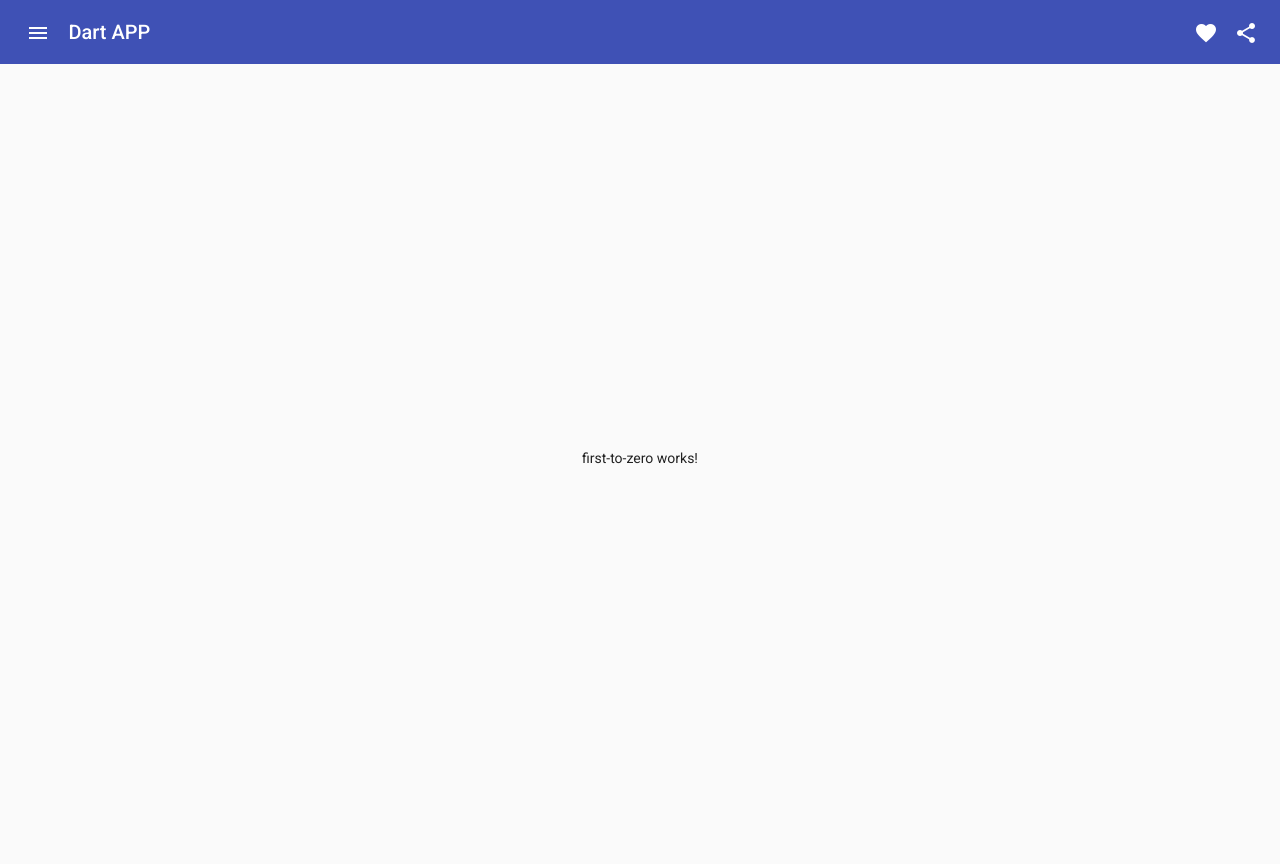
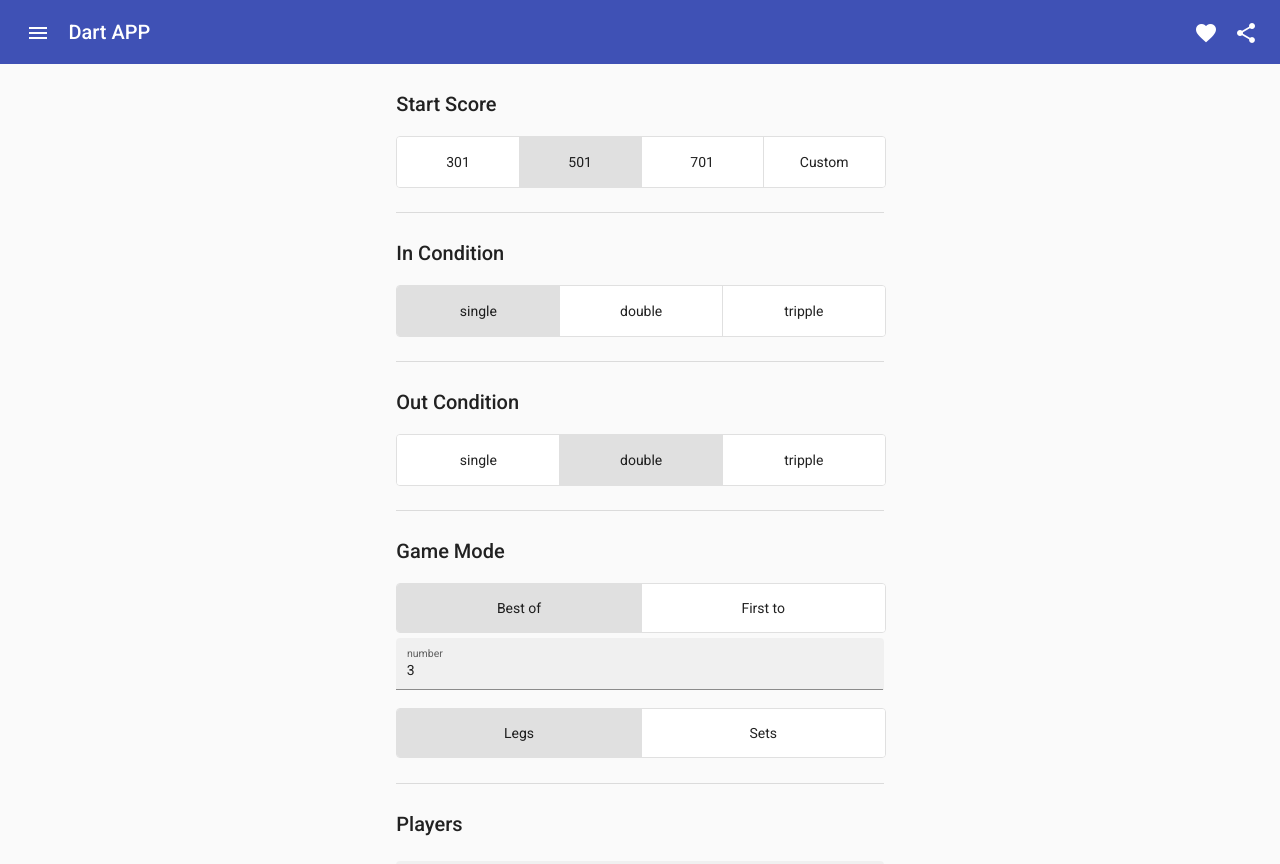
Before and after one commit to ducpit/dartApp, an Angular app: page /firstToZero in a window 1280 px wide. Built offline with nearby package versions, Linux system fonts and the light colour scheme.

Commit message:
GameSettingForm finished

```diff
--- a/src/app/app.component.html
+++ b/src/app/app.component.html
@@ -19,9 +19,9 @@
 <!-- Sidebar for routing in app-->
 <mat-drawer-container class="sidenav-container" autosize>
   <mat-drawer #drawer class="sidenav" mode="side">
-    <p>General</p>
+    <p class="sidenav-text">General</p>
     <button mat-raised-button routerLink="/">Dashboard</button>
-    <p>Games</p>
+    <p class="sidenav-text">Games</p>
     <button mat-raised-button routerLink="/firstToZero">
       First To Zero
     </button>
--- a/src/app/app.component.scss
+++ b/src/app/app.component.scss
@@ -16,14 +16,15 @@
     height: 100%;
     width: 100%;
   }
-
   .sidenav-content {
     display: flex;
     height: 100%;
-    align-items: center;
     justify-content: center;
   }
-
   .sidenav {
     padding: 20px;
   }
+  .sidenav-text {
+    margin-top: 5%;
+    margin-bottom: 5%;
+  }
--- a/src/app/components/games/first-to-zero/first-to-zero.component.html
+++ b/src/app/components/games/first-to-zero/first-to-zero.component.html
@@ -1 +1,107 @@
-<p>first-to-zero works!</p>
+<div *ngIf="!settingsFinished">
+    <form novalidate [formGroup]="ruleForm">
+        <div class="rule-section">
+            <h2>Start Score</h2>
+            <mat-button-toggle-group #group="matButtonToggleGroup" formControlName = "startScore" (change)="onChangeScore(group.value)">
+                <mat-button-toggle value="301">
+                    <span>301</span>
+                </mat-button-toggle>
+                <mat-button-toggle value="501">
+                    <span>501</span>
+                </mat-button-toggle>
+                <mat-button-toggle value="701">
+                    <span>701</span>
+                </mat-button-toggle>
+                <mat-button-toggle value="custom">
+                    <span>Custom</span>
+                </mat-button-toggle>
+            </mat-button-toggle-group>
+            <div *ngIf="showCustomScore">
+                <mat-form-field class="text-input" appearance="fill">
+                    <mat-label>Coustom Score</mat-label>
+                    <input type="number" formControlName="customScore" matInput>
+                </mat-form-field>
+            </div>
+        </div>
+        <mat-divider></mat-divider>
+        <div class="rule-section">
+            <h2>In Condition</h2>
+            <mat-button-toggle-group formControlName="inCondition">
+                <mat-button-toggle value="1">
+                    <span>single</span>
+                </mat-button-toggle>
+                <mat-button-toggle value="2">
+                    <span>double</span>
+                </mat-button-toggle>
+                <mat-button-toggle value="3">
+                    <span>tripple</span>
+                </mat-button-toggle>
+            </mat-button-toggle-group>
+        </div>
+        <mat-divider></mat-divider>
+        <div class="rule-section">
+            <h2>Out Condition</h2>
+            <mat-button-toggle-group formControlName="outCondition">
+                <mat-button-toggle value="1">
+                    <span>single</span>
+                </mat-button-toggle>
+                <mat-button-toggle value="2">
+                    <span>double</span>
+                </mat-button-toggle>
+                <mat-button-toggle value="3">
+                    <span>tripple</span>
+                </mat-button-toggle>
+            </mat-button-toggle-group>
+        </div>
+        <mat-divider></mat-divider>
+        <div class="rule-section">
+            <h2>Game Mode</h2>
+            <div>
+                <mat-button-toggle-group  formControlName="finish">
+                    <mat-button-toggle value="bestOf"> Best of</mat-button-toggle>
+                    <mat-button-toggle value="firstTo">First to</mat-button-toggle>
+                </mat-button-toggle-group>
+            </div>
+            <div>
+                <mat-form-field class="text-input" appearance="fill">
+                    <mat-label>number</mat-label>
+                    <input type="number" formControlName="number" matInput>
+                </mat-form-field>
+            </div>
+            <div>
+                <mat-button-toggle-group formControlName="type">
+                    <mat-button-toggle value="legs"> Legs</mat-button-toggle>
+                    <mat-button-toggle value="sets">Sets</mat-button-toggle>
+                </mat-button-toggle-group>
+            </div>
+        </div>
+        <mat-divider></mat-divider>
+        <div class="rule-section">
+            <h2>Players</h2>
+            <div formArrayName="players">
+                <div *ngFor="let player of playersArray.controls; let i = index">
+                    <div formGroupName="{{i}}">
+                        <mat-form-field class="text-input" appearance="fill">
+                            <mat-label>Player Name</mat-label>
+                            <input matInput class="form-control" formControlName="name">
+                        </mat-form-field>
+                        <mat-form-field class="text-input" appearance="fill">
+                            <mat-label>Team</mat-label>
+                            <input matInput class="form-control" formControlName="team">
+                        </mat-form-field>
+                        <mat-checkbox formControlName="bot">Bot</mat-checkbox>
+                        <button mat-icon-button (click)="removePlayer(i)">
+                            <mat-icon>delete</mat-icon>
+                        </button>
+                    </div>
+                </div>
+            </div>
+            <div class="form-group">
+                <button mat-mini-fab color="primary" (click)="addPlayer(playersArray.length)">
+                    <mat-icon>add</mat-icon>
+                </button>
+            </div>
+        </div>
+        <button mat-raised-button color="accent" (click)="startGame()">Game Start</button>
+    </form>
+</div>
--- a/src/app/components/games/first-to-zero/first-to-zero.component.scss
+++ b/src/app/components/games/first-to-zero/first-to-zero.component.scss
@@ -0,0 +1,20 @@
+mat-button-toggle-group {
+    width: 100%;
+  }
+
+ mat-button-toggle {
+    flex: 1 1 100%;
+    box-sizing: border-box;
+    align-items: center;
+    flex-direction: row;
+    display: flex;
+}
+.text-input{
+    margin-top: 1%;
+    min-width: 150px;
+    width: 100%;
+}
+.rule-section{
+    margin-top: 5%;
+    margin-bottom: 5%;
+}
--- a/src/app/components/games/first-to-zero/first-to-zero.component.ts
+++ b/src/app/components/games/first-to-zero/first-to-zero.component.ts
@@ -1,4 +1,5 @@
 import { Component, OnInit } from '@angular/core';
+import { FormGroup ,FormArray, FormControl } from '@angular/forms';
 
 @Component({
   selector: 'app-first-to-zero',
@@ -6,10 +7,63 @@ import { Component, OnInit } from '@angular/core';
   styleUrls: ['./first-to-zero.component.scss']
 })
 export class FirstToZeroComponent implements OnInit {
+  ruleForm: FormGroup;
+  playersArray: FormArray;
+  //
+  public showCustomScore = false;
+  public settingsFinished = false;
+  //
+  constructor() {
+    this.ruleForm = new FormGroup({
+      startScore: new FormControl('501'),
+      customScore: new FormControl('60'),
+      inCondition: new FormControl('1'),
+      outCondition: new FormControl('2'),
+      difference: new FormControl('0'),
+      finish: new FormControl('bestOf'),
+      number: new FormControl('3'),
+      type: new FormControl('legs'),
+      players: new FormArray([
+        new FormGroup({
+          name: new FormControl(''),
+          team: new FormControl(0),
+          bot: new FormControl('')
+        })
+      ]),
+    })
 
-  constructor() { }
+    this.playersArray = <FormArray>this.ruleForm.controls['players'];
+
+   }
 
   ngOnInit(): void {
   }
+  onChangeScore(val : string){
+    if (val === "custom"){
+      this.showCustomScore = true;
+    }
+    else{
+      this.showCustomScore = false;
+      this.ruleForm.patchValue({startScore: val})
+    }
+  }
+  private createPlayerControl(count: number): FormGroup{
+    return new FormGroup({
+      name:new FormControl(''),
+      team: new FormControl(count),
+      bot: new FormControl('')
+    })
+  }
+  addPlayer(count: number){
+    this.playersArray.push(this.createPlayerControl(count))
+  }
+  removePlayer(i: number){
+    this.playersArray.removeAt(i);
+    return false;
+  }
+  startGame(){
+    this.settingsFinished = true;
+    console.log(this.ruleForm.value)
+  }
 
 }
```
Also changed, not shown: src/app/app.module.ts (+25 -3 lines).
